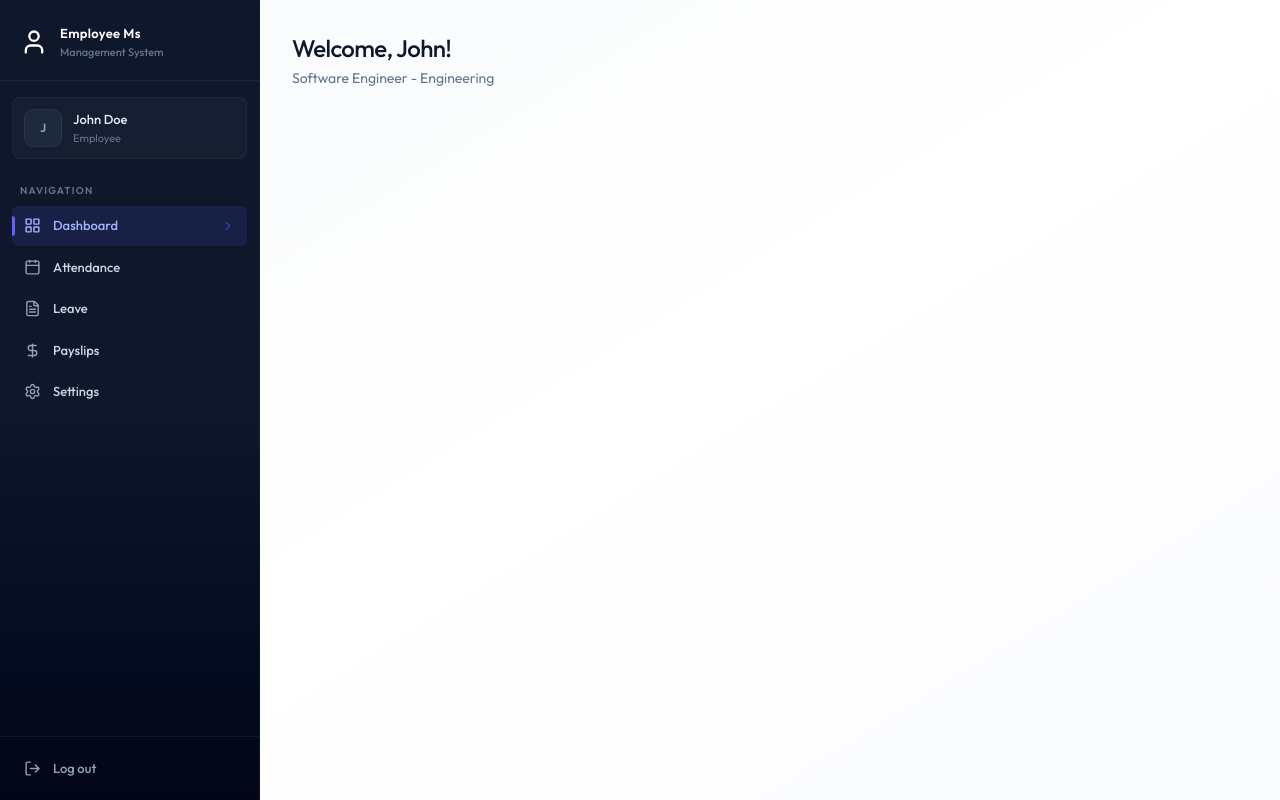
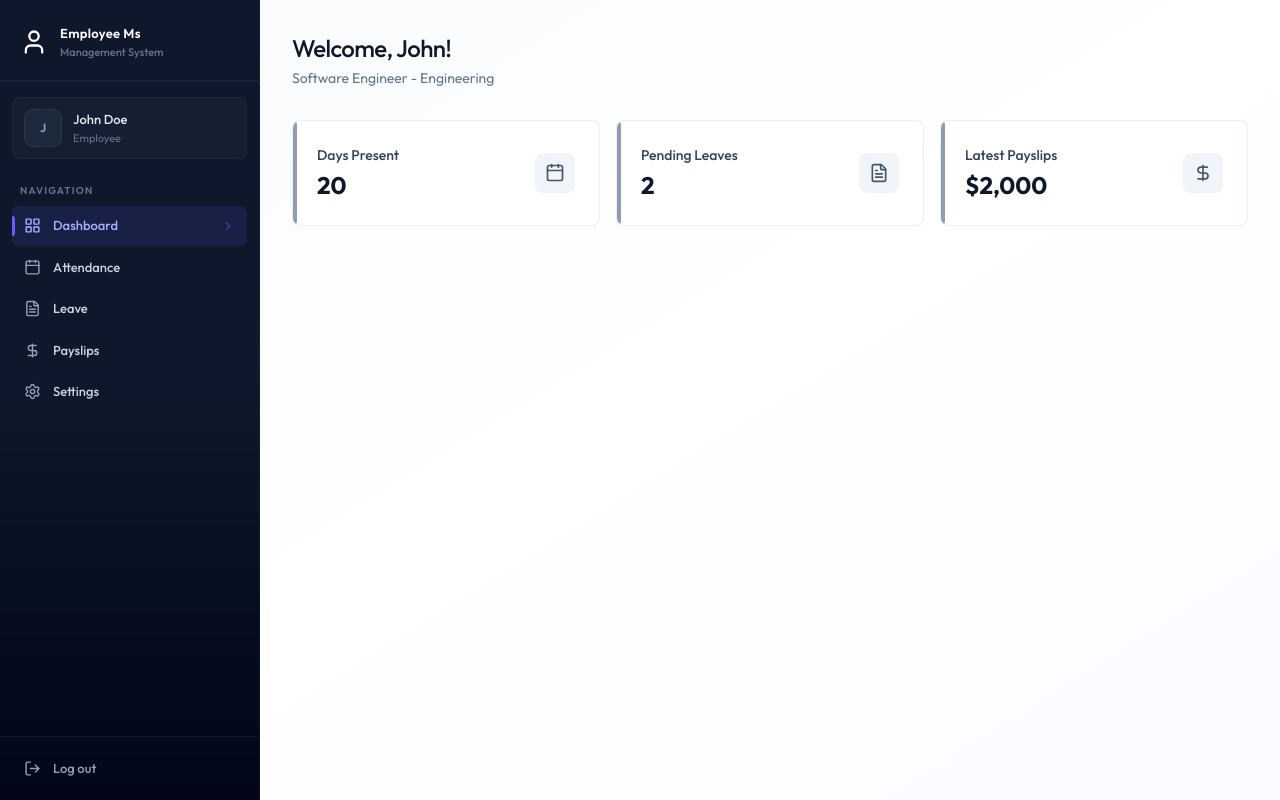
Before and after one commit to sheaf-hassan/employee_management_system, a React (Vite) app in the folder client/: page /dashboard in a window 1280 px wide. Built offline with nearby package versions, Linux system fonts and the light colour scheme.

Commit message:
create cards of employee_dashboard

```diff
--- a/client/src/components/EmployeeDashboard.jsx
+++ b/client/src/components/EmployeeDashboard.jsx
@@ -31,6 +31,19 @@
             <h1 className="page-title">Welcome, {emp?.firstName}!</h1>
             <p className="page-subtitle">{emp?.position} - {emp?.department || "No Department"}</p>
         </div>
+
+        <div className="grid grid-cols-1 sm:grid-cols-3 gap-4 sm-gap-5 mb-8">
+            {cards.map((card, index)=>(
+                <div key={index} className="card card-hover p-5 sm:p-6 relative overflow-hidden group flex items-center justify-between">
+                    <div>
+                        <div className="absolute left-0 top-0 bottom-0 w-1 rounded-r-full bg-slate-500/70 group-hover:bg-indigo-500/70"/>
+                        <p className="text-sm font-medium text-slate-700">{card.title}</p>
+                        <p className="text-2xl font-bold  text-slate-900 mt-1">{card.value}</p>
+                    </div>
+                    <card.icon className="size-10 p-2.5 rounded-lg bg-slate-100 text-slate-600 group-hover:bg-indigo-50 group-hover:text-indigo-600 transition-colors duration-200"/>
+                </div>
+            ))}
+        </div>
     </div>
   )
 }
```
